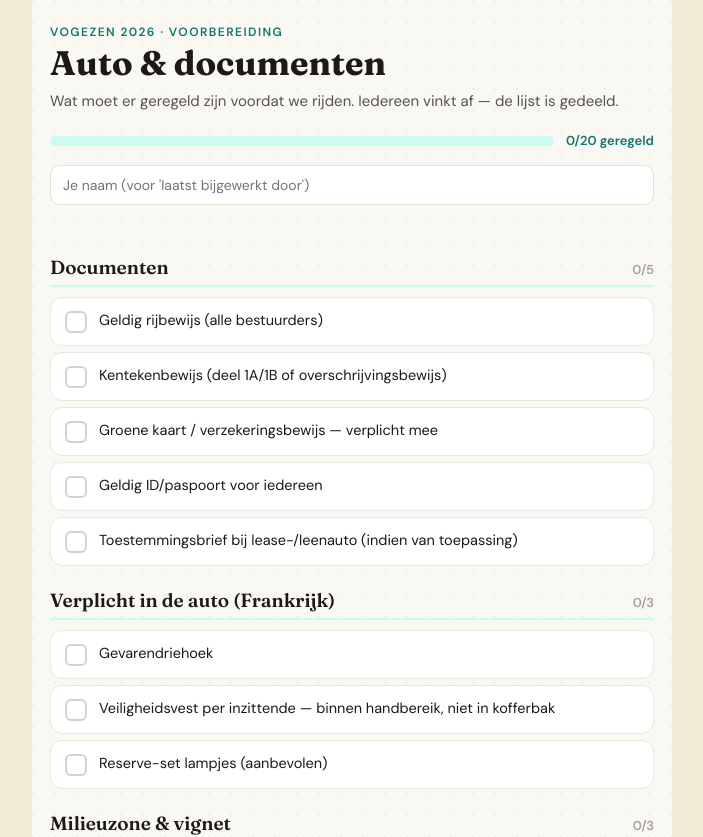
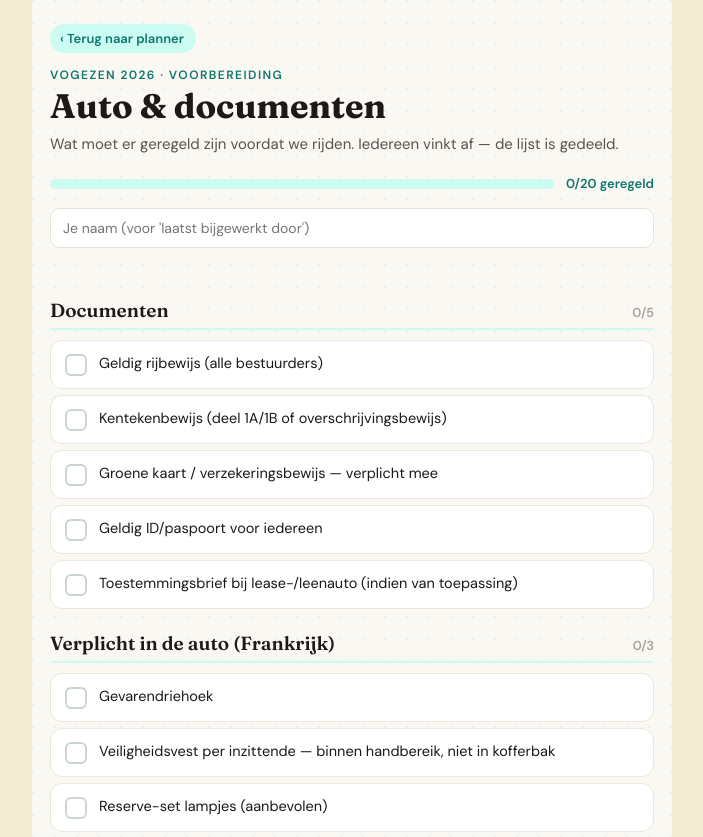
Before and after one commit to harmgiezen149-maker/Vogezen2026, a Next.js app: page /checklist in a window 1280 px wide. Shown: the top 837 px of the page, without its empty margins (288-991 px from the left). Built offline with nearby package versions, Linux system fonts and the light colour scheme; no server answers.

Commit message:
Add files via upload

```diff
--- a/components/Checklist.jsx
+++ b/components/Checklist.jsx
@@ -145,6 +145,7 @@ export default function Checklist() {
       <style>{globalCss}</style>
 
       <header style={styles.header}>
+        <a href="/" style={styles.backLink}>‹ Terug naar planner</a>
         <p style={styles.kicker}>Vogezen 2026 · Voorbereiding</p>
         <h1 style={styles.title}>Auto & documenten</h1>
         <p style={styles.sub}>
@@ -252,6 +253,11 @@ const styles = {
     backgroundSize: '22px 22px',
   },
   header: { marginBottom: 28 },
+  backLink: {
+    display: 'inline-block', marginBottom: 14, fontSize: 13, fontWeight: 600,
+    color: teal, textDecoration: 'none', padding: '6px 12px 6px 10px',
+    background: tealSoft, borderRadius: 99,
+  },
   kicker: {
     fontSize: 12, letterSpacing: '0.12em', textTransform: 'uppercase',
     color: teal, fontWeight: 600, margin: '0 0 6px',
--- a/components/PackingList.jsx
+++ b/components/PackingList.jsx
@@ -143,6 +143,7 @@ export default function PackingList() {
       <style>{globalCss}</style>
 
       <header style={S.header}>
+        <a href="/" style={S.backLink}>‹ Terug naar planner</a>
         <p style={S.kicker}>Vogezen 2026 · Inpakken</p>
         <h1 style={S.title}>Wat gaat er mee</h1>
         <p style={S.sub}>
@@ -289,6 +290,7 @@ const S = {
     backgroundSize: '22px 22px',
   },
   header: { marginBottom: 24 },
+  backLink: { display: 'inline-block', marginBottom: 14, fontSize: 13, fontWeight: 600, color: teal, textDecoration: 'none', padding: '6px 12px 6px 10px', background: tealSoft, borderRadius: 99 },
   kicker: { fontSize: 12, letterSpacing: '0.12em', textTransform: 'uppercase', color: teal, fontWeight: 600, margin: '0 0 6px' },
   title: { fontFamily: "'Fraunces', serif", fontSize: 34, fontWeight: 700, lineHeight: 1.05, margin: '0 0 8px' },
   sub: { fontSize: 15, lineHeight: 1.5, color: '#57534e', margin: '0 0 20px' },
```
